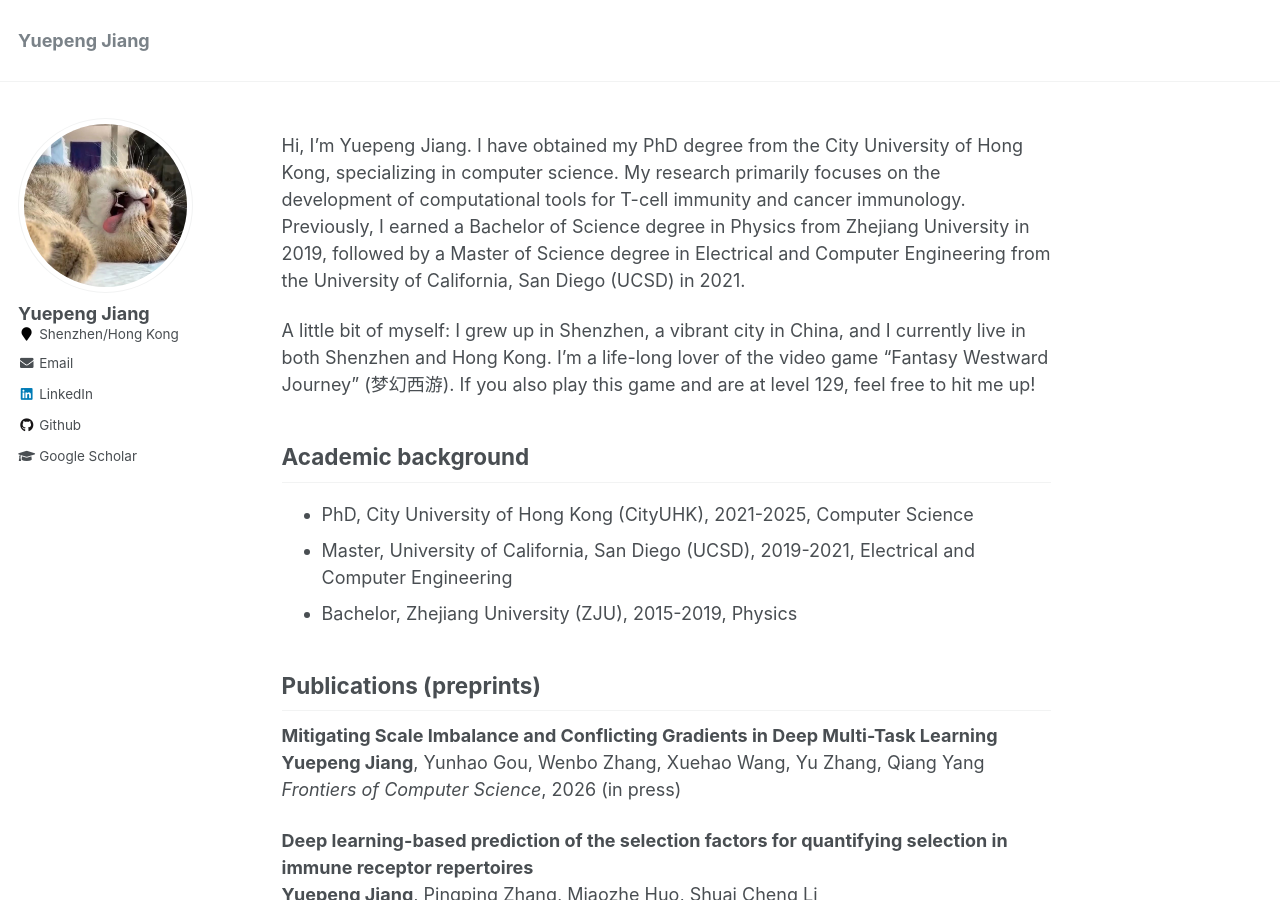
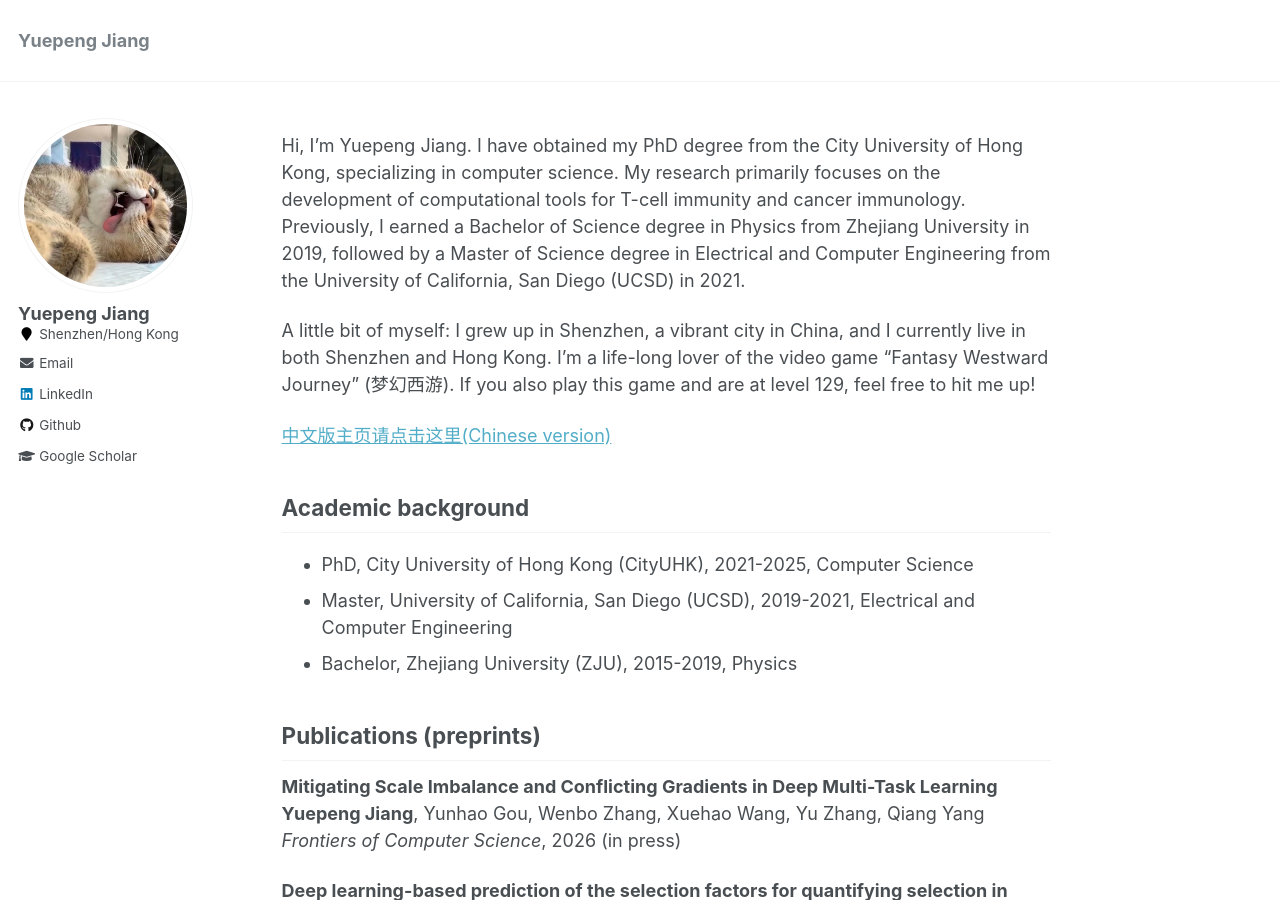
Before and after one commit to jiangdada1221/jiangdada1221.github.io, a Jekyll site: the page built from _pages/about.md, in a window 1280 px wide and 900 px high. Built offline with Jekyll 4.4.1, drawn with Linux system fonts in a browser that asks for light colours.

Commit message:
Update about.md

```diff
--- a/_pages/about.md
+++ b/_pages/about.md
@@ -11,7 +11,7 @@ Hi, I'm Yuepeng Jiang. I have obtained my PhD degree from the City University of
 
 A little bit of myself: I grew up in Shenzhen, a vibrant city in China, and I currently live in both Shenzhen and Hong Kong. I'm a life-long lover of the video game “Fantasy Westward Journey” (梦幻西游). If you also play this game and are at level 129, feel free to hit me up!  <br />
 
-<!-- [Resume)](https://jiangdada1221.github.io/files/CV_2021fall.pdf), updated in 2021-10 <br /> -->
+[中文版主页请点击这里(Chinese version)](https://jiangdada1221.github.io/chinese)
 
 
 ## Academic background
```
